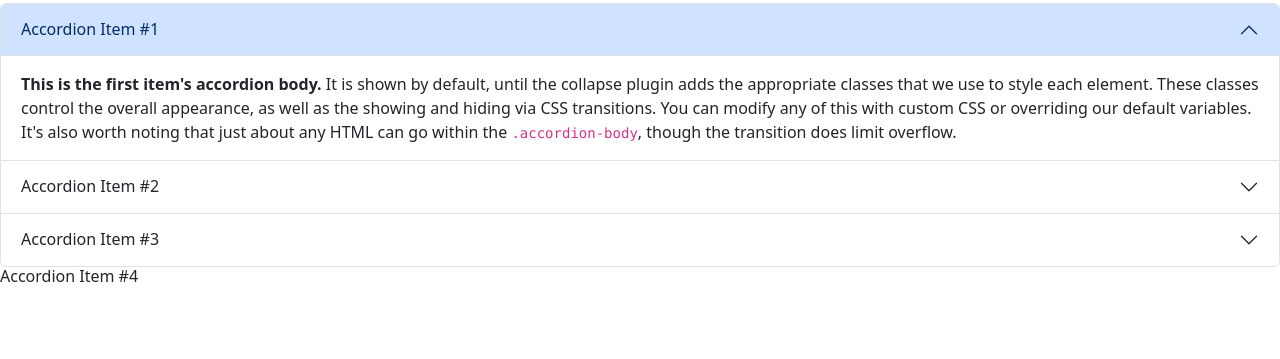
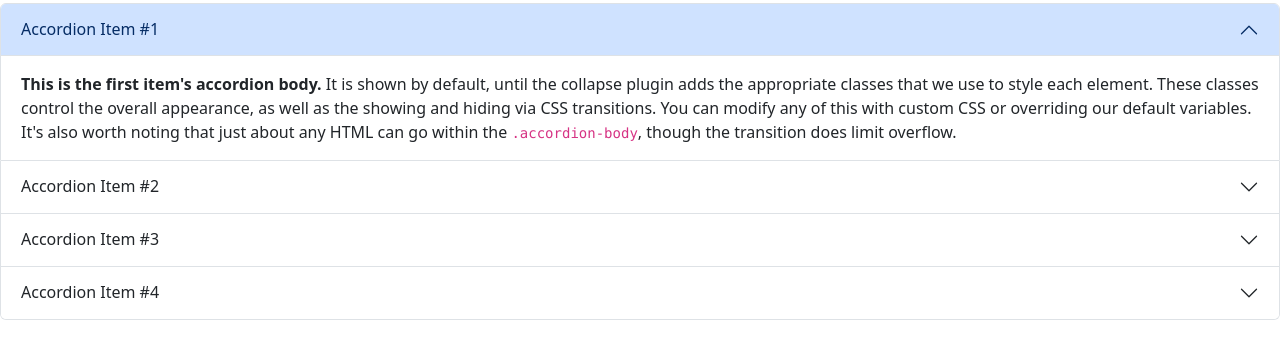
Before and after one commit to haleyraburn/mis4013hw1, a plain HTML site: page index.html in a window 1280 px wide. Shown: the part 53-412 px from the top of the page. Drawn offline with nearby package versions, Linux system fonts and the light colour scheme.

Commit message:
Update index.html

```diff
--- a/index.html
+++ b/index.html
@@ -46,13 +46,16 @@
       </div>
     </div>
   </div>
-</div class="accordion-item">
-    <h2 class="accrodion-header">
-      <button class="accordion-button collapsed" type="button" data-bs-toggle="collapse" data-bs-target="#collapseFour" aria-expanded="false" aria-controls="collapeTwo">
+  <div class="accordion-item">
+    <h2 class="accordion-header">
+      <button class="accordion-button collapsed" type="button" data-bs-toggle="collapse" data-bs-target="#collapseFour" aria-expanded="false" aria-controls="collapseFour">
         Accordion Item #4
       </button>
     </h2>
-    <div id="collapseTwo" class="accoridon-collapse collapse" data-bs-parent="#accordionExample">
+    <div id="collapseFour" class="accordion-collapse collapse" data-bs-parent="#accordionExample">
       <div class="accordion-body">
-        <strong>This is the third item's accordion body.</strong>
+        <strong>This is the fourth item's accordion body.</strong> It is hidden by default, until the collapse plugin adds the appropriate classes that we use to style each element. These classes control the overall appearance, as well as the showing and hiding via CSS transitions. You can modify any of this with custom CSS or overriding our default variables. It's also worth noting that just about any HTML can go within the <code>.accordion-body</code>, though the transition does limit overflow.
+      </div>
+    </div>
+  </div>
 </div>
```
